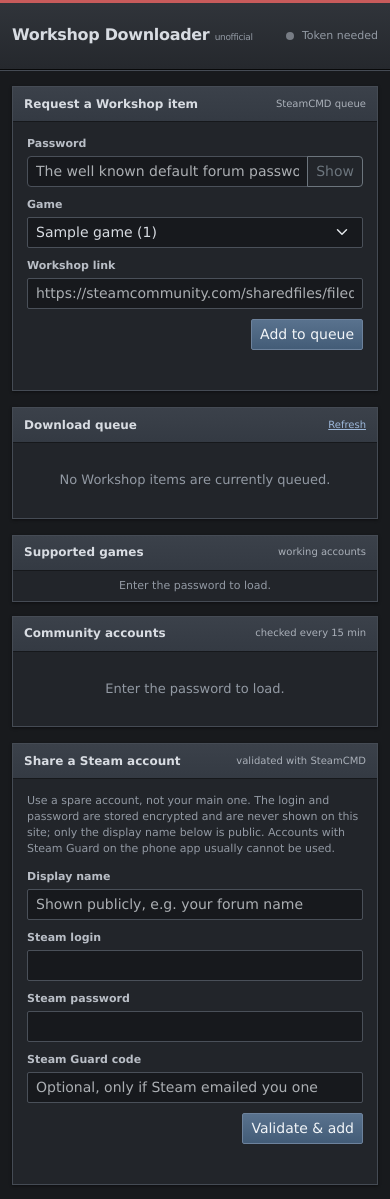
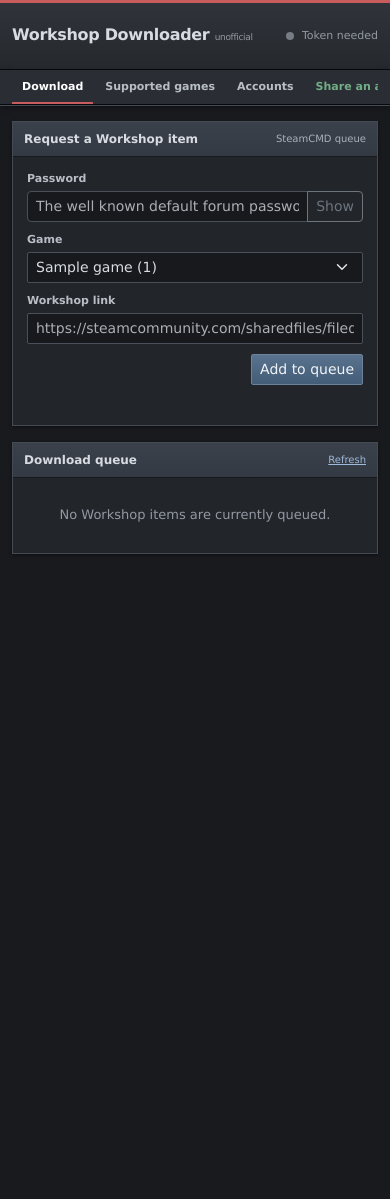
Before and after one commit to InsaneSoftware/SteamWorkShopDownloader, a Flask app: template workshop_porter/templates/index.html in a window 390 px wide. After the commit the page ends 554 px from the top, so only its background shows below. Run offline with Flask 3, Linux system fonts and the light colour scheme; the template is opened without the code that fills it: most values are stand-ins (such as "Sample title", 1, 10 or a date in 2020); data that the repository does not hold is empty; some libraries are stand-ins or nearby versions.

Commit message:
Main page: menu bar with Download, Supported games, Accounts and Share tabs
Each section is its own view (linkable via #games, #accounts, #share)
with live counts in the menu, a game filter, Store links, and the admin
link in the bar. Sticky on scroll; scrolls the active tab into view on
phones.

Co-Authored-By: Claude Opus 5.5 <noreply@anthropic.com>

```diff
--- a/workshop_porter/static/app.css
+++ b/workshop_porter/static/app.css
@@ -334,6 +334,77 @@ option:disabled { color: #6b7179; }
 
 .pool-grid { margin: 16px 0 14px; }
 
+/* ----- Menu bar ------------------------------------------------------- */
+
+.menubar {
+  position: sticky;
+  top: 0;
+  z-index: 10;
+  border-bottom: 1px solid #08090a;
+  background: #2a2e34;
+  box-shadow: 0 1px 0 var(--border), 0 2px 6px #0006;
+}
+.menubar-inner {
+  display: flex;
+  align-items: stretch;
+  gap: 2px;
+  overflow-x: auto;
+  scrollbar-width: none;
+}
+.menubar-inner::-webkit-scrollbar { display: none; }
+.menu-link {
+  display: flex;
+  align-items: center;
+  gap: 6px;
+  padding: 10px 13px 8px;
+  border-bottom: 2px solid transparent;
+  color: #b9bec6;
+  font-size: 12px;
+  font-weight: 700;
+  text-decoration: none;
+  white-space: nowrap;
+}
+.menu-link:hover { color: #fff; background: #ffffff0a; }
+.menu-link.active { color: #fff; border-bottom-color: var(--accent); }
+.menu-link:focus-visible { outline: 2px solid #718aa8; outline-offset: -2px; }
+.menu-count {
+  min-width: 18px;
+  padding: 1px 6px;
+  border-radius: 9px;
+  color: #c9d6e6;
+  background: #435c77;
+  font-size: 10px;
+  text-align: center;
+}
+.menu-count:empty { display: none; }
+.menu-cta { margin-left: auto; color: var(--success); }
+.menu-cta.active { border-bottom-color: var(--success); }
+.menu-admin { color: var(--link); }
+.menu-admin[hidden] { display: none; }
+
+.view[hidden] { display: none; }
+.view-note { margin: -4px 2px 16px; color: var(--muted); font-size: 11px; }
+.view-note a, .token-hint a { color: var(--link); }
+.token-hint {
+  margin-top: 16px;
+  padding: 10px 12px;
+  border: 1px solid #796a4e;
+  color: #d9bc82;
+  background: #2b2720;
+  font-size: 11px;
+}
+.token-hint[hidden] { display: none; }
+.game-filter { max-width: 200px; height: 24px; font-size: 11px; }
+.game-link { color: var(--text); text-decoration: none; }
+.game-link:hover { color: var(--link); text-decoration: underline; }
+.pool-table tr.unsupported .game-link { color: var(--muted); }
+#accountList.account-list { max-height: none; }
+
+@media (max-width: 650px) {
+  .menu-link { padding: 9px 10px 7px; font-size: 11px; }
+  .menu-cta { margin-left: 0; }
+}
+
 /* ----- Admin dashboard ------------------------------------------------ */
 
 .admin-shell { width: min(1200px, calc(100% - 24px)); }
--- a/workshop_porter/static/app.js
+++ b/workshop_porter/static/app.js
@@ -220,15 +220,33 @@ async function refreshPool() {
   }
 }
 
+let lastGames = [];
+
 function renderGames(games) {
+  lastGames = games;
+  const covered = games.filter((game) => game.accounts > 0).length;
+  document.querySelector("#gamesCount").textContent = covered;
+  const filter = document.querySelector("#gameFilter").value.trim().toLowerCase();
   const rows = document.querySelector("#gameRows");
   rows.replaceChildren();
-  games
+  const visible = games.filter((game) => !filter || game.name.toLowerCase().includes(filter));
+  if (!visible.length) {
+    const row = el("tr");
+    row.append(el("td", "empty-state", filter ? "No game matches that filter." : "No games yet."));
+    rows.append(row);
+  }
+  visible
     .slice()
     .sort((a, b) => b.accounts - a.accounts || a.name.localeCompare(b.name))
     .forEach((game) => {
       const row = el("tr", game.accounts ? "" : "unsupported");
-      row.append(el("td", "", game.name));
+      const name = el("td");
+      const link = el("a", "game-link", game.name);
+      link.href = `https://store.steampowered.com/app/${game.app_id}/`;
+      link.target = "_blank";
+      link.rel = "noopener noreferrer";
+      name.append(link);
+      row.append(name);
       const count = el("td", "count",
         game.accounts ? `${game.accounts} account${game.accounts === 1 ? "" : "s"}` : "none yet");
       row.append(count);
@@ -254,6 +272,7 @@ function renderGames(games) {
 function renderAccounts(accounts, interval) {
   const list = document.querySelector("#accountList");
   const working = accounts.filter((a) => a.status === "working").length;
+  document.querySelector("#accountsCount").textContent = `${working}/${accounts.length}`;
   document.querySelector("#accountSummary").textContent =
     `${working} of ${accounts.length} working · checked every ${interval} min`;
   list.replaceChildren();
@@ -363,3 +382,33 @@ refreshQueue();
 refreshPool();
 window.setInterval(refreshQueue, 2500);
 window.setInterval(refreshPool, 15000);
+tokenInput.addEventListener("change", () => { refreshQueue(); refreshPool(); showView(); });
+
+// ----- Menu bar -------------------------------------------------------
+
+const VIEWS = ["download", "games", "accounts", "share"];
+
+function showView() {
+  const requested = window.location.hash.slice(1);
+  const view = VIEWS.includes(requested) ? requested : "download";
+  document.querySelectorAll(".view").forEach((section) => {
+    section.hidden = section.dataset.view !== view;
+  });
+  document.querySelectorAll(".menu-link[data-view]").forEach((link) => {
+    const active = link.dataset.view === view;
+    link.classList.toggle("active", active);
+    if (active) {
+      link.setAttribute("aria-current", "page");
+      // On narrow screens the menu scrolls sideways; keep the open tab visible.
+      link.scrollIntoView({ block: "nearest", inline: "nearest" });
+    } else {
+      link.removeAttribute("aria-current");
+    }
+  });
+  document.querySelector("#tokenHint").hidden =
+    view === "download" || Boolean(tokenInput.value.trim());
+}
+
+window.addEventListener("hashchange", showView);
+document.querySelector("#gameFilter").addEventListener("input", () => renderGames(lastGames));
+showView();
--- a/workshop_porter/templates/index.html
+++ b/workshop_porter/templates/index.html
@@ -14,17 +14,33 @@
       <div>
         <h1>Workshop Downloader <small>unofficial</small></h1>
       </div>
-      <div class="topbar-right">
-        <a class="admin-link" id="adminLink" href="/admin" hidden>Admin dashboard</a>
-        <div class="worker-state">
-          <span class="worker-dot" aria-hidden="true"></span>
-          <span id="workerLabel">Connecting</span>
-        </div>
+      <div class="worker-state">
+        <span class="worker-dot" aria-hidden="true"></span>
+        <span id="workerLabel">Connecting</span>
       </div>
     </div>
   </header>
 
+  <nav class="menubar" aria-label="Sections">
+    <div class="container-shell menubar-inner">
+      <a class="menu-link" href="#download" data-view="download">Download</a>
+      <a class="menu-link" href="#games" data-view="games">
+        Supported games <span class="menu-count" id="gamesCount"></span>
+      </a>
+      <a class="menu-link" href="#accounts" data-view="accounts">
+        Accounts <span class="menu-count" id="accountsCount"></span>
+      </a>
+      <a class="menu-link menu-cta" href="#share" data-view="share">Share an account</a>
+      <a class="menu-link menu-admin" id="adminLink" href="/admin" hidden>Admin</a>
+    </div>
+  </nav>
+
   <main class="container-shell">
+    <div id="tokenHint" class="token-hint" hidden>
+      Enter the site password on the <a href="#download">Download</a> tab to load this.
+    </div>
+
+    <div class="view" data-view="download">
     <section class="forum-panel" aria-labelledby="request-title">
       <div class="panel-title">
         <h2 id="request-title">Request a Workshop item</h2>
@@ -72,12 +88,13 @@
       </div>
       <div id="jobList" class="job-list" aria-live="polite"></div>
     </section>
+    </div>
 
-    <div class="pool-grid">
+    <div class="view" data-view="games" hidden>
       <section class="forum-panel" aria-labelledby="games-title">
         <div class="panel-title">
           <h2 id="games-title">Supported games</h2>
-          <span>working accounts</span>
+          <input class="form-control form-control-sm game-filter" id="gameFilter" type="search" placeholder="Filter games" aria-label="Filter games">
         </div>
         <table class="pool-table">
           <tbody id="gameRows">
@@ -85,7 +102,12 @@
           </tbody>
         </table>
       </section>
+      <p class="view-note">
+        Missing a game? <a href="#share">Share an account</a> that owns it.
+      </p>
+    </div>
 
+    <div class="view" data-view="accounts" hidden>
       <section class="forum-panel" aria-labelledby="accounts-title">
         <div class="panel-title">
           <h2 id="accounts-title">Community accounts</h2>
@@ -95,8 +117,12 @@
           <div class="empty-state">Enter the password to load.</div>
         </div>
       </section>
+      <p class="view-note">
+        Thanks to everyone sharing an account. <a href="#share">Add yours</a>.
+      </p>
     </div>
 
+    <div class="view" data-view="share" hidden>
     <section class="forum-panel" aria-labelledby="share-title">
       <div class="panel-title">
         <h2 id="share-title">Share a Steam account</h2>
@@ -131,6 +157,7 @@
         <div id="accountMessage" class="form-message" role="status" aria-live="polite"></div>
       </form>
     </section>
+    </div>
 
   </main>
 
```
